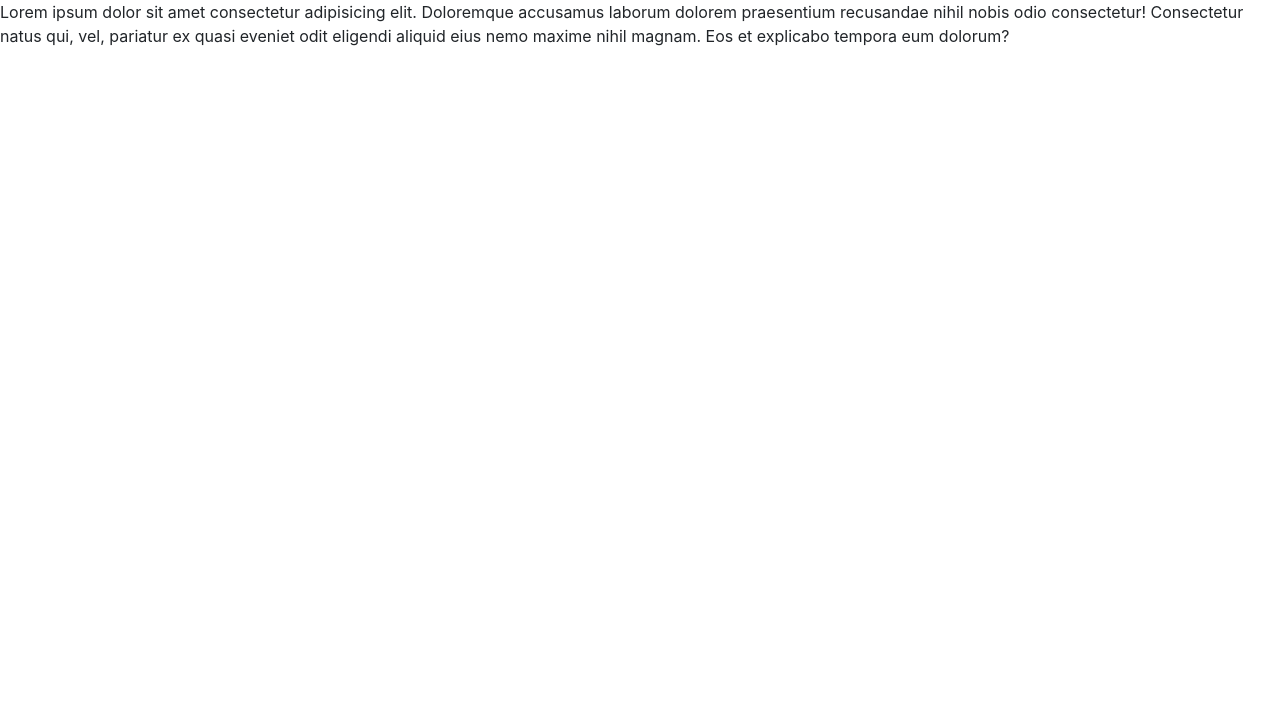
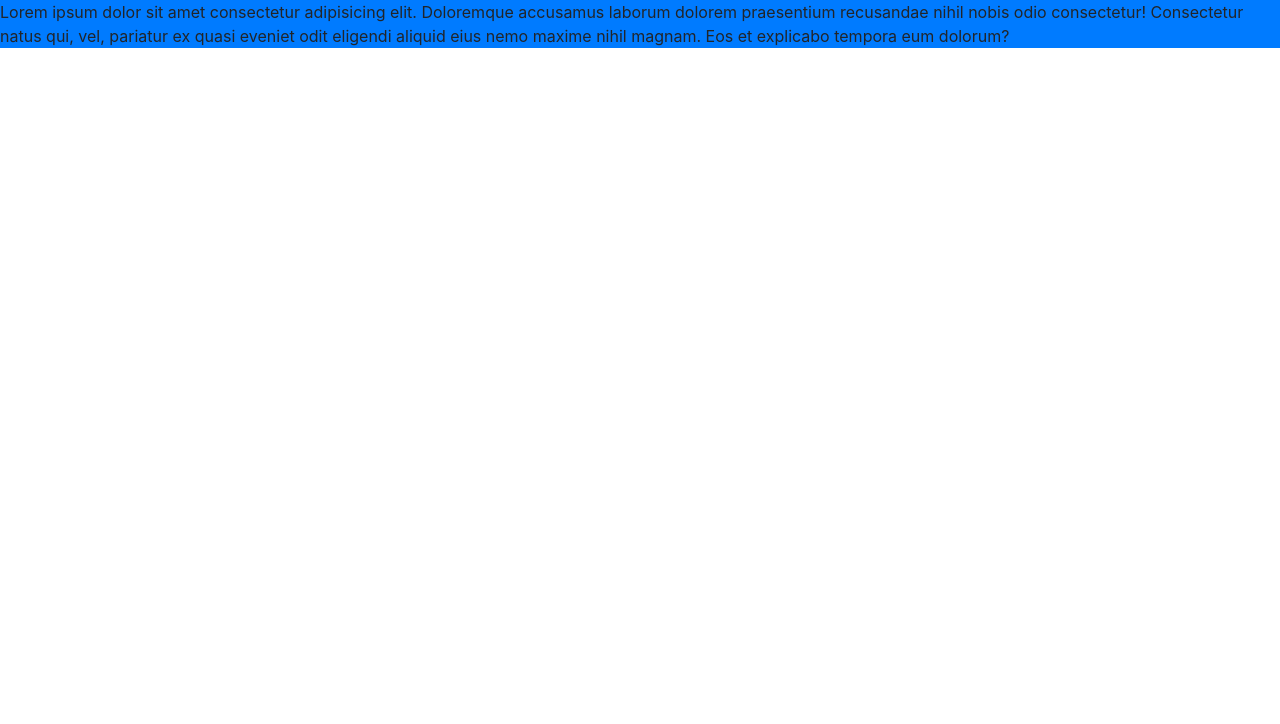
Before and after one commit to profebilly/pratm, a plain HTML site: page index.html in a window 1280 px wide. Shown: the part 76-800 px from the top of the page. Drawn offline with nearby package versions, Linux system fonts and the light colour scheme.

Commit message:
Cambio de fondo a div

```diff
--- a/index.html
+++ b/index.html
@@ -56,7 +56,7 @@
         </nav>
     </div>
 
-    <div class="parrafo">
+    <div class="parrafo bg-primary">
 
         Lorem ipsum dolor sit amet consectetur adipisicing elit. Doloremque accusamus laborum dolorem praesentium recusandae nihil nobis odio consectetur! Consectetur natus qui, vel, pariatur ex quasi eveniet odit eligendi aliquid eius nemo maxime nihil magnam.
         Eos et explicabo tempora eum dolorum?
```
